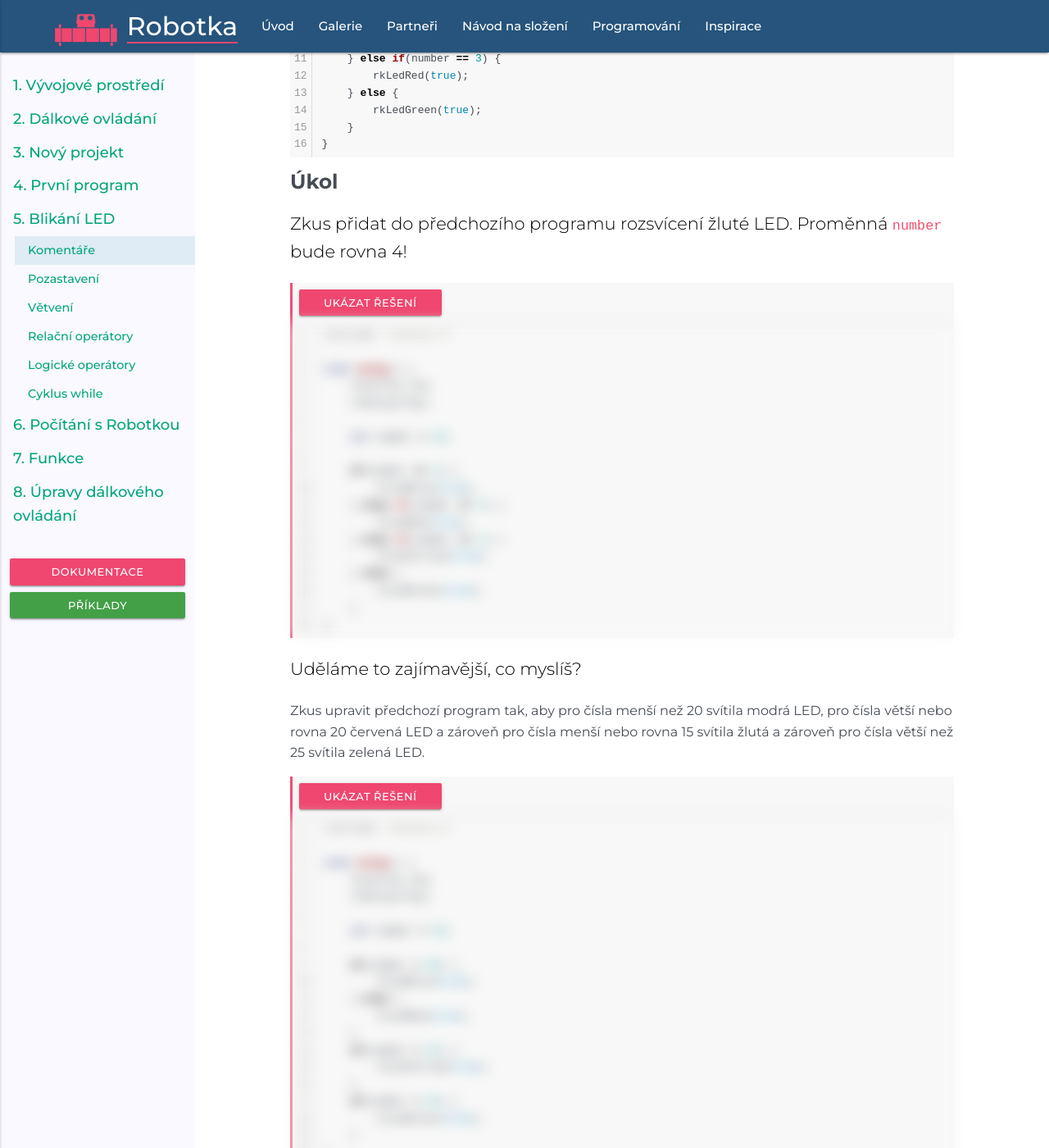
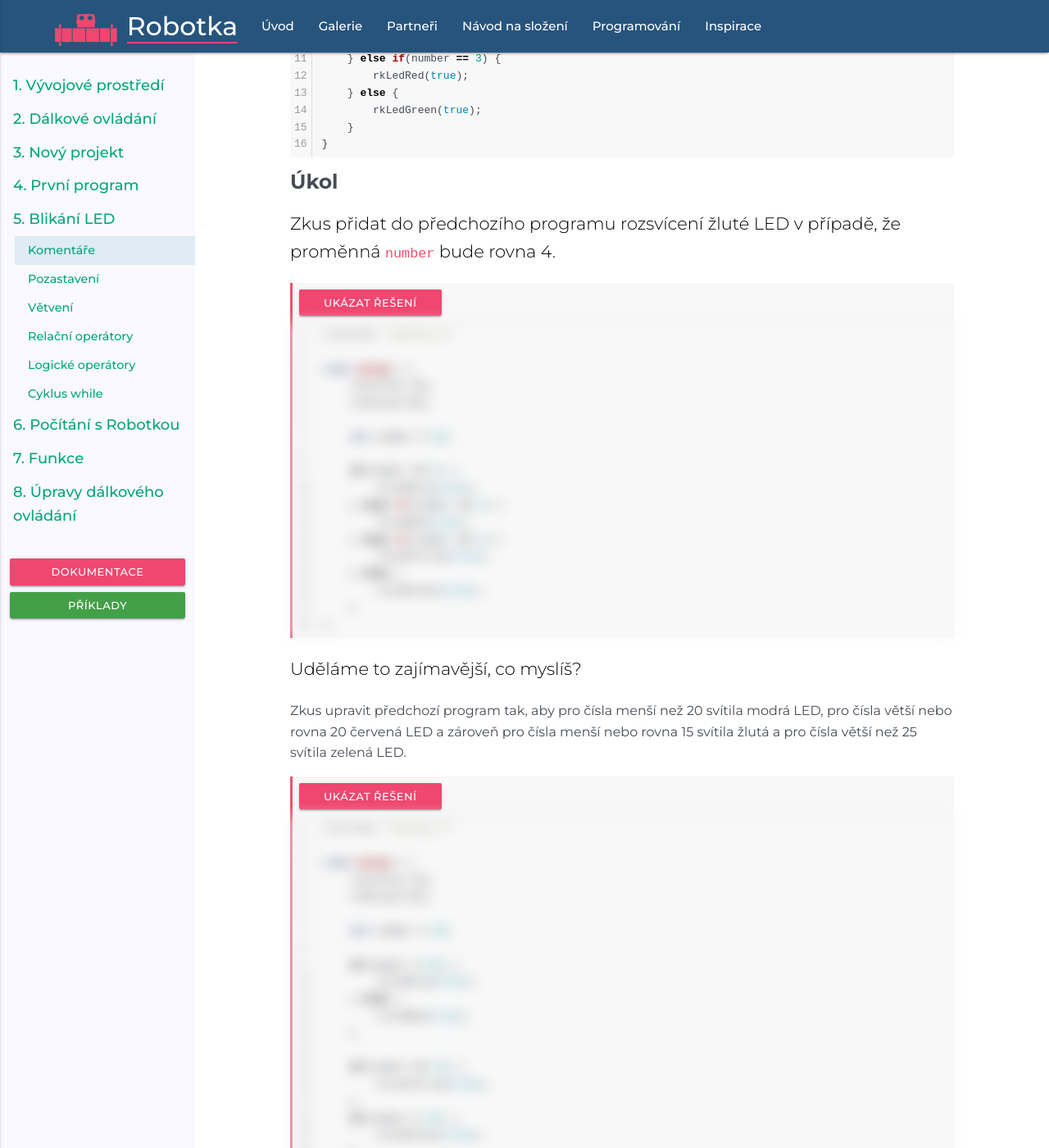
Before and after one commit to RoboticsBrno/robotka.robotickytabor.cz, a Jekyll site: the page built from _coding/004_blikani_led.md, in a window 1280 px wide and 1400 px high, scrolled down 4464 px. Shown: the whole window at 82% size. Built offline with Jekyll 4.4.1, drawn with Linux system fonts in a browser that asks for light colours.

Commit message:
Fixed #12.

````diff
--- a/_coding/004_blikani_led.md
+++ b/_coding/004_blikani_led.md
@@ -217,7 +217,7 @@ void setup() {
 ##### Úkol
 
 {:.lead}
-Zkus přidat do předchozího programu rozsvícení žluté LED. Proměnná `number` bude rovna 4!
+Zkus přidat do předchozího programu rozsvícení žluté LED v případě, že proměnná `number` bude rovna 4.
 
 {:.spoiler}
 ```cpp
@@ -244,7 +244,7 @@ void setup() {
 {:.lead}
 Uděláme to zajímavější, co myslíš?
 
-Zkus upravit předchozí program tak, aby pro čísla menší než 20 svítila modrá LED, pro čísla větší nebo rovna 20 červená LED a zároveň pro čísla menší nebo rovna 15 svítila žlutá a zároveň pro čísla větší než 25 svítila zelená LED.
+Zkus upravit předchozí program tak, aby pro čísla menší než 20 svítila modrá LED, pro čísla větší nebo rovna 20 červená LED a zároveň pro čísla menší nebo rovna 15 svítila žlutá a pro čísla větší než 25 svítila zelená LED.
 
 {:.spoiler}
 ```cpp
@@ -261,7 +261,8 @@ void setup() {
     } else {
         rkLedRed(true);
     }
-    if(number < 15) {
+
+    if(number <= 15) {
         rkLedYellow(true);
     }
     if(number > 25) {
````
